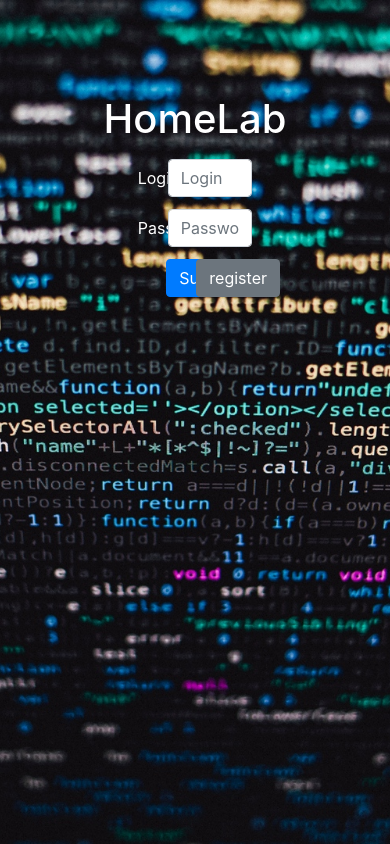
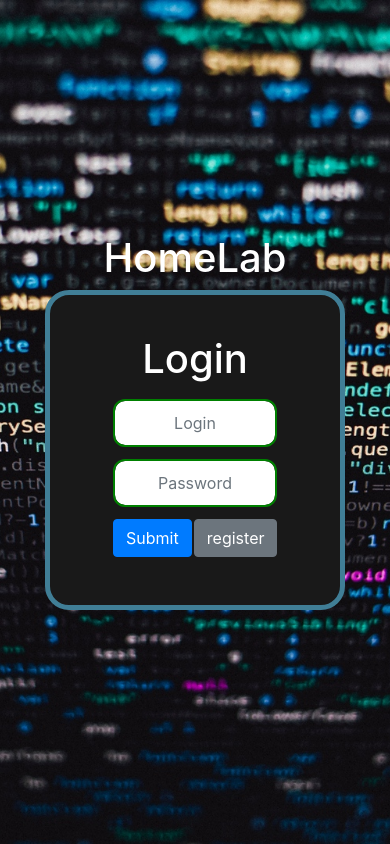
Before and after one commit to leomath42/homelab, a Flask app: page / in a window 390 px wide. Run offline with Flask 2, Linux system fonts and the light colour scheme; some libraries are stand-ins or nearby versions.

Commit message:
funcionalidade sair, ajustes no template em mobile

```diff
--- a/app.py
+++ b/app.py
@@ -4,7 +4,7 @@ import json
 import os
 from flask import Flask, session, render_template
 from flask import request, redirect, url_for, abort
-from sqlalchemy.orm.scoping import scoped_session
+# from sqlalchemy.orm.scoping import scoped_session
 from HomeLab.Banco import *
 from HomeLab.config import config
 
@@ -41,6 +41,9 @@ def login():
             return redirect(url_for("home", username=usuario.login))
         else:
             pass
+    elif request.method == 'GET' and 'usuario' in session:
+        username = json.loads(session.get('usuario')).get('login')
+        return redirect(url_for("home", username=username))
 
     return render_template("login.html")
 
@@ -62,14 +65,36 @@ def signup():
 
 @app.route("/home/<username>", methods=['POST', 'GET'])
 def home(username):
+    if not "usuario" in session:
+        abort(404)
     if not username in json.loads(session.get('usuario')).values():
         abort(404)
     if request.method == 'POST':
         print('hello world\n')
     else:
-        return render_template("index.html")
+        return render_template("index.html", username=username)
+
+@app.route("/home/commands", methods=['POST'])
+def commands():
+    if not 'usuario' in session:
+        abort(404)
+    if request.method == 'POST':
+        data = request.form.get("data")
+        if data == "sair":
+            session.clear() # limpa a sessão atual, obrigando o usuário a logar novamente.
+            return "sair"
+        elif data == "":
+            pass
+        else:
+            pass
+    return render_template('index.html')
+
+@app.route("/home/<username>/sair", methods=['GET','POST'])
+def sair(username):
+    session.clear()
+    return redirect(url_for("login"))
 
 if __name__ == '__main__':
-    app.run(debug=True)
+    app.run(debug=True, host='0.0.0.0')
 
 # request
--- /dev/null
+++ b/static/css/login.css
@@ -0,0 +1,38 @@
+:root{
+    font-size: 16px;
+    font-family: 'Open Sans';
+    --text-primary: #b6b6b6;
+    --text-secondary: #ececec;
+    --bg-primary: #23232e;
+    --bg-secondary: #141418;
+}
+.center_div{
+    position: relative;
+    left: 0.4%;
+    bottom: 0.5%;
+}
+.middle{
+    vertical-align:middle;
+}
+.Absolute-Center {
+  width: 90%;
+  height: 50%;
+  overflow: auto;
+  margin: auto;
+  position: center;
+  top: 0; left: 0; bottom: 0; right: 0;
+  border: solid black;
+}
+.Center-Container {
+  position: relative;
+  height: 100%;
+}
+
+.jumbotron{
+ background-image: url("../../../image.jpg");
+ background-size: cover;
+ background-repeat: no-repeat;
+}
+.center{
+    position:
+}
--- a/templates/login.html
+++ b/templates/login.html
@@ -2,11 +2,12 @@
 <html lang="pt-br" dir="ltr">
 
 	<head>
-    	<!-- <link rel="stylesheet" href="https://stackpath.bootstrapcdn.com/bootstrap/4.4.1/css/bootstrap.min.css" integrity="sha384-Vkoo8x4CGsO3+Hhxv8T/Q5PaXtkKtu6ug5TOeNV6gBiFeWPGFN9MuhOf23Q9Ifjh" crossorigin="anonymous">
-    	-->
-		<link rel="stylesheet" href="static/css/bootstrap/bootstrap.min.css">
+    	<link rel="stylesheet" href="https://stackpath.bootstrapcdn.com/bootstrap/4.4.1/css/bootstrap.min.css" integrity="sha384-Vkoo8x4CGsO3+Hhxv8T/Q5PaXtkKtu6ug5TOeNV6gBiFeWPGFN9MuhOf23Q9Ifjh" crossorigin="anonymous">
+
+<!--		<link rel="stylesheet" href="static/css/bootstrap/bootstrap.min.css">-->
 		<link rel="stylesheet" href="static/css/home.css">
 		<meta charset="utf-8">
+		<meta name="viewport" content="width=device-width, initial-scale=1">
 		<title>home lab</title>
 
 		<script src="https://code.jquery.com/jquery-3.4.1.slim.min.js" integrity="sha384-J6qa4849blE2+poT4WnyKhv5vZF5SrPo0iEjwBvKU7imGFAV0wwj1yYfoRSJoZ+n" crossorigin="anonymous"></script>
@@ -15,28 +16,9 @@
 
 <!--		<script src="static/js/bootstrap/bootstrap.min.js"></script>-->
 		<script type = "text/javascript" src='/static/hello.js' ></script>
+		<link rel="stylesheet" href="/static/css/login.css" >
+
 		<style>
-			.center_div{
-				position: relative;
-  				left: 0.4%;
-  				bottom: 0.5%;
-			}
-			.middle{
-				vertical-align:middle;
-			}
-			.Absolute-Center {
-			  width: 90%;
-			  height: 50%;
-			  overflow: auto;
-			  margin: auto;
-			  position: center;
-			  top: 0; left: 0; bottom: 0; right: 0;
-			  border: solid black;
-			}
-			.Center-Container {
-			  position: relative;
-			  height: 100%;
-			}
            body{
 			background-image: url({{ url_for('static', filename="images/code.jpg") }});
 			background-color: #cccccc;
@@ -44,38 +26,95 @@
 			background-position: center center;
 			background-size: cover;
 			background-repeat: no-repeat;
+			height: 100%
 		}
-			.jumbotron{
-			 background-image: url("../../image.jpg");
-			 background-size: cover;
-			 background-repeat: no-repeat;
+		:root{
+			font-size: 16px;
+			font-family: 'Open Sans';
+			--text-primary: #b6b6b6;
+			--text-secondary: #ececec;
+			--bg-primary: #23232e;
+			--bg-secondary: #141418;
+		}
+
+		/* Style the label to display next to the inputs */
+		label {
+		  padding: 12px 12px 12px 0;
+		  display: inline-block;
+		}
+		.box {
+		  width: 300px;
+		  border: 5px solid;
+		  border-color: #407e96;
+		  border-radius: 24px;
+		  padding: 40px;
+
+		  background: #191919;
+		  text-align: center;
+		}
+		.box input{
+			border:0;
+			height: 3em;
+			border-radius: 12px;
+			border: 2px solid #008000;
+			text-align: center;
+			outline: none;
+
+
+			margin: auto;
+			padding: 14px 10px;
+
+			resize:both;
+
+		}
+		.box input:focus{
+			width: auto;
+			margin-left: 0px;
+			margin-right: 40px;
+			border: 2px solid #0000FF;
+			border-spacing:50px;
+			display: block;
+			resize:both;
+		}
+		.center{
+		 	position: absolute;
+			top: 50%;
+			left: 50%;
+			transform: translate(-50%, -50%);
 		}
        </style>
 	</head>
-	<body class="text-white">
-		<div class="container-fluid align-items-end  h-100" style="margin-top: 95px;">
-			<form method="post">
-				<div class="row justify-content-center align-items-center"><h1>HomeLab</h1>
+	<body class="text-white teste">
+		<form method="post" class="">
+		<div class="center">
+		<div class="row justify-content-center align-items-center">
+				<h1>HomeLab</h1>
+		</div>
+		<div class="container box justify-content-center p-12">
+			<div class="row justify-content-center align-items-center">
+				<h1>Login</h1>
 			</div>
 			<div class="row p-1 m-1 justify-content-center align-items-center">
-					<div class="col-1 text-right"><label class="col-form-label">Login:</label></div>
-					<div class="col-4">
-					<input class="form-control" name="login" placeholder="Login">
+<!--				<div class="col-2"><label class="col-form-label">Login:</label></div>-->
+				<div class="col-12">
+				<input class="form-control" name="login" id="login" placeholder="Login">
 				</div>
 			</div>
 			<div class="row p-1 m-1 justify-content-center align-items-center">
-					<div class="col-1 text-right"><label class="col-form-label">Password:</label></div>
-					<div class="col-4">
+<!--				<div class="col-2"><label class="col-form-label">Password:</label></div>-->
+				<div class="col-12">
 					<input type="password" class="form-control" name="password" placeholder="Password">
 				</div>
 			</div>
-				<div class="row p-1 m-1 justify-content-center align-items-center">
-					<div class="col-1"><button type="submit" class="btn btn-primary">Submit</button></div>
+			<div class="row p-1 m-1">
+				<div class="col-5 "><button type="submit" class="btn btn-primary">Submit</button></div>
 				<!--<div class="col-2"><button type="submit" class="btn btn-secondary">register</button></div>-->
-					<div class="col-2"><a type="submit" class="btn btn-secondary" href="/signup">register</a></div>
+				<div class="col-5"><a type="submit" class="btn btn-secondary" href="/signup">register</a></div>
+			</div>
+
+		</div>
 		</div>
 		</form>
-		</div>
 	</body>
 
 </html>
--- a/templates/signup.html
+++ b/templates/signup.html
@@ -6,6 +6,7 @@
 	<script src="static/js/bootstrap/bootstrap.min.js"></script>
 
     <meta charset="UTF-8">
+	<meta name="viewport" content="width=device-width, initial-scale=1">
     <title>Tela de cadastro</title>
 	<style>
 		body{
```
Also changed, not shown: static/js/home.js (+9 -0 lines), templates/index.html (+6 -2 lines), static/hello.js (line endings or trailing spaces). Lines whose indentation alone changed are shown as unchanged.
